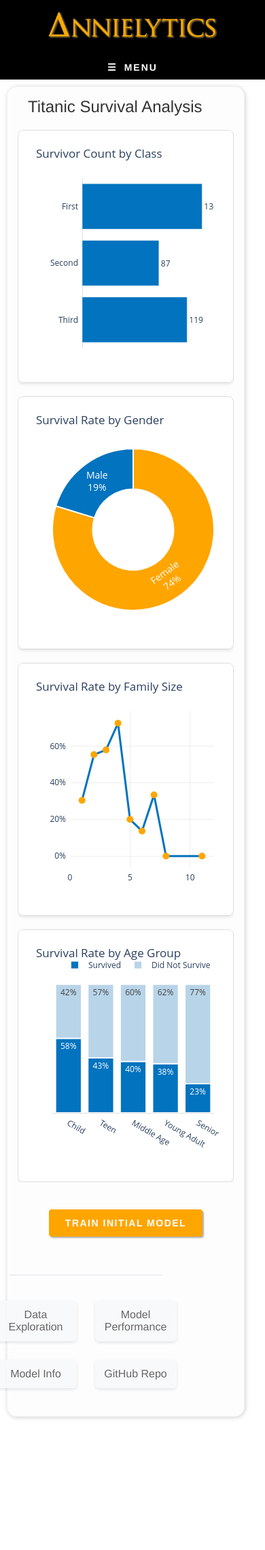
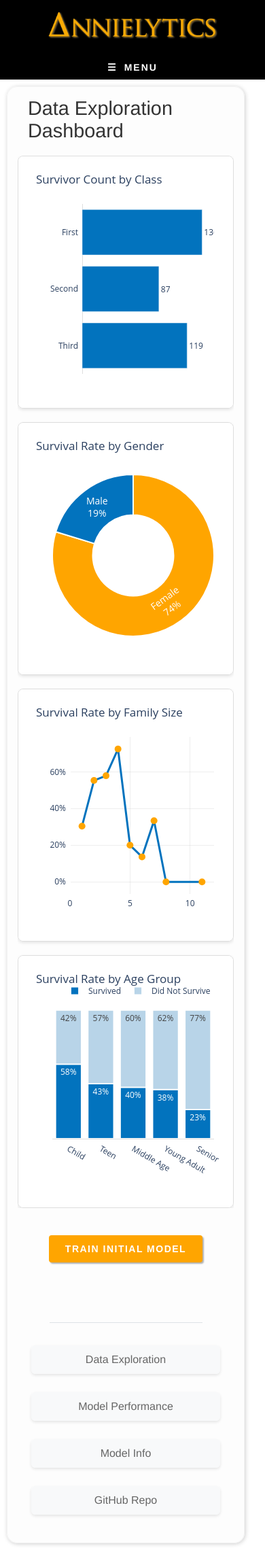
Before and after one commit to i-make-data-sexy/xgboost-titanic, a Flask app: page / in a window 390 px wide. Shown: the whole page at 68% size. Before the commit the page ends 2087 px from the top, so only its background shows below. Run offline with Flask 3, Linux system fonts and the light colour scheme; some libraries are stand-ins or nearby versions.

```diff
--- a/static/css/styles.css
+++ b/static/css/styles.css
@@ -45,47 +45,6 @@
         --link-hover: #0273BE;
         --link-visited: #4E9DD2;
     }
-
-
-
-/* ========================================================================
-Annielytics Fonts
-======================================================================== */
-
-@font-face {
-    font-family: 'Ek Mukta';
-    src: url('static/fonts/ek-mukta/EkMukta-Light.ttf') format('truetype');
-    font-weight: 200;
-    font-style: normal;
-}
-
-@font-face {
-    font-family: 'Ek Mukta';
-    src: url('static/fonts/ek-mukta/EkMukta-Regular.ttf') format('truetype');
-    font-weight: 300;
-    font-style: normal;
-}
-
-@font-face {
-    font-family: 'Ek Mukta';
-    src: url('static/fonts/ek-mukta/EkMukta-Medium.ttf') format('truetype');
-    font-weight: 400;
-    font-style: normal;
-}
-
-@font-face {
-    font-family: 'Ek Mukta';
-    src: url('static/fonts/ek-mukta/EkMukta-SemiBold.ttf') format('truetype');
-    font-weight: 500;
-    font-style: normal;
-}
-
-@font-face {
-    font-family: 'Ek Mukta';
-    src: url('static/fonts/ek-mukta/EkMukta-Bold.ttf') format('truetype');
-    font-weight: 600;
-    font-style: normal;
-}
 
 
 /* ========================================================================
@@ -391,7 +341,7 @@ p a:hover {
 .footer::before {
     content: '';
     position: absolute;
-    margin: 0 0 2rem 0;
+    margin: 2rem 0 2rem 0;
     top: 0;
     width: 225px;
     height: 1px;
@@ -402,7 +352,7 @@ p a:hover {
     display: flex;
     justify-content: space-evenly;
     max-width: 800px;
-    margin-top: 2em;
+    margin-top: 60px;
 }
 
 .footer-link {
@@ -454,7 +403,6 @@ p a:hover {
 
 .plot-container {
     min-width: 600px;
-    overflow: auto;
 }
 
 /* ================================================
@@ -750,219 +698,11 @@ p a:hover {
 
 
 /* ======================================================================
-    Responsive: XGBoost Demo
+    Responsive
    ======================================================================= */
 
-/* ================================================
-   Breakpoint: 1280px - Break into 2 rows (3 columns each)
-   ================================================ */
-@media only screen and (max-width: 1280px) {
-    .metrics-summary {
-        display: grid;
-        grid-template-columns: repeat(3, 1fr);  /* 3 columns, 2 rows */
-        max-width: 900px;
-        margin: 2rem auto;
-    }
-
-    .metric-card {
-        width: 100%;  /* Full width of grid cell */
-        min-width: 180px;
-    }
-
-    .metric-value {
-        text-align: center;
-    }
-}
-
-/* ================================================
-   Breakpoint: 1280px - Single column charts
-   ================================================ */
-@media only screen and (max-width: 1280px) {
-    /* Charts in single column */
-    .charts-grid {
-        grid-template-columns: 1fr;  /* Single column */
-        overflow-x: auto;  /* Allow horizontal scroll for wide charts */
-    }
-
-    /* Model performance charts in single column */
-    .model-chart-row {
-        flex-direction: column;
-    }
-
-    .model-chart-row .chart-container {
-        width: 100%;
-        margin-bottom: 20px;
-    }
-
-    /* Center the dashboard container */
-    .dashboard-container {
-        padding: 20px;
-        margin: 20px auto;
-    }
-}
-
-/* ================================================
-   Breakpoint: 768px - Hide nav links
-   ================================================ */
-@media only screen and (max-width: 768px) {
-    /* Hide dashboard navigation links */
-    .header-nav > p,
-    .header-nav > a,
-    .header-nav .link {
-        display: none !important;
-    }
-
-    /* Adjust header for single element */
-    .header-nav {
-        justify-content: left;
-    }
-
-    /* Card-like footer links for small screens */
-    .footer-link {
-        display: block;
-        width: 220px;
-        padding: 12px 10px;
-        background-color: rgba(248, 249, 250, 0.9);
-        border-radius: 6px;
-        box-shadow: 0 2px 4px rgba(0,0,0,0.1);
-        transition: box-shadow 0.3s, transform 0.3s, color 0.3s;
-        text-align: center;
-        margin: 6px;
-        font-size: 16px;
-        color: #666;
-    }
-
-    .footer-link:hover {
-        box-shadow: 0 4px 8px rgba(0,0,0,0.15);
-        transform: translateY(-3px);
-        /* color: #0273be; */
-        color: white;
-        background-color: var(--color-brand-orange);
-        text-decoration: none;
-    }
-
-    .footer {
-        position: relative;
-        display: flex;
-        flex-direction: column;
-        align-items: center;
-        margin: 20px 20px;
-    }
-
-    .footer-nav {
-        display: grid;
-        grid-template-columns: 1fr 1fr; /* Create 2 columns */
-        gap: 15px; /* Even spacing between items */
-        width: 100%;
-        max-width: 300px;
-        justify-items: center; /* Center items horizontally */
-        align-items: center; /* Center items vertically */
-    }
-
-}
-
-/* ================================================
-   Breakpoint: 660px - Executive Summary 3 rows (2 columns)
-   ================================================ */
-@media only screen and (max-width: 660px) {
-    .metrics-summary {
-        grid-template-columns: repeat(2, 1fr);  /* 2 columns, 3 rows */
-        max-width: 500px;
-    }
-
-    /* Ensure chart containers can scroll horizontally */
-    .chart-container {
-        overflow-x: auto;
-    }
-}
-
-/* ================================================
-   Breakpoint: 510px - Executive Summary single column
-   ================================================ */
-@media only screen and (max-width: 510px) {
-    .metrics-summary {
-        grid-template-columns: 1fr;  /* Single column */
-        max-width: 350px;
-    }
-
-    .metric-card {
-        max-width: 300px;
-        margin: 0 auto;
-    }
-
-    /* Footer in single column */
-    .footer {
-        grid-template-columns: 1fr;
-        max-width: 160px;
-    }
-
-    /* Adjust container padding for mobile */
-    .dashboard-container {
-        padding: 15px;
-        margin: 10px;
-        border-radius: 15px;
-    }
-
-    /* Smaller headings on mobile */
-    h1 {
-        font-size: 1.5rem;
-    }
-
-    h2 {
-        font-size: 1.2rem;
-        margin: 20px 0 0 10px;
-    }
-
-    .footer-link {
-        display: block;
-        width: 120px;
-        padding: 12px 10px;
-        background-color: rgba(248, 249, 250, 0.9);
-        border-radius: 6px;
-        box-shadow: 0 2px 4px rgba(0,0,0,0.1);
-        transition: box-shadow 0.3s, transform 0.3s, color 0.3s;
-        text-align: center;
-        margin: 6px;
-        font-size: 16px;
-        color: #666;
-    }
-
-    .footer-link:hover {
-        box-shadow: 0 4px 8px rgba(0,0,0,0.15);
-        transform: translateY(-3px);
-        /* color: #0273be; */
-        color: white;
-        background-color: var(--color-brand-orange);
-        text-decoration: none;
-    }
-
-    .footer {
-        position: relative;
-        display: flex;
-        flex-direction: column;
-        align-items: center;
-        margin: 20px 20px;
-    }
-
-    .footer-nav {
-        display: grid;
-        grid-template-columns: 1fr 1fr;     /* Create 2 columns */
-        gap: 15px;                          /* Even spacing between items */
-        width: 100%;
-        max-width: 300px;
-        justify-items: center;              /* Center items horizontally */
-        align-items: center;                /* Center items vertically */
-    }
-}
-
-
-
-/* ========================================================================
-  Responsive: Annielytics Site Elements
-  ======================================================================== */
-
 /* ===============================
-   Large Devices (>1024px)  - Updated 3/22/35 to match other apps
+   A: Large Devices (>1024px)
   ============================== */
 
 @media only screen and (min-width: 1024px) {
@@ -1095,13 +883,92 @@ p a:hover {
 
 }
 
+/* ================================================
+   XGB: Breakpoint: 960 Executive Summary 2 columns
+   ================================================ */
+
+@media only screen and (max-width: 960px) {
+    .metrics-summary {
+        grid-template-columns: repeat(2, 1fr);      /* 2 columns, 3 rows */
+        max-width: 500px;
+    }
+
+    /* Ensure chart containers can scroll horizontally */
+    .chart-container {
+        overflow-x: auto;
+    }
+
+    .metric-value {
+        font-size: 2rem;
+    }
+}
+
+
 /* ===============================
-   Small Devices (<800px)
+   XGB & A: Small Devices (<800px)
   ============================== */
 
 @media only screen and (max-width: 800px) {
 
-   /* REUSABLE */
+    /* XGB */
+
+   /* Hide dashboard navigation links */
+    .header-nav > p,
+    .header-nav > a,
+    .header-nav .link {
+        display: none !important;
+    }
+
+    /* Adjust header for single element */
+    .header-nav {
+        justify-content: left;
+    }
+
+    .model-chart-row .chart-container {
+        overflow: scroll;
+    }
+
+    .footer {
+        position: relative;
+        display: flex;
+        flex-direction: column;
+        align-items: center;
+        margin: 20px 20px;
+    }
+
+    .footer-nav {
+        display: grid;
+        grid-template-columns: 1fr 1fr;             /* Create 2 columns */
+        gap: 15px;                                  /* Even spacing between items */
+        width: 100%;
+        justify-items: center;                      /* Center items horizontally */
+        align-items: center;                        /* Center items vertically */
+    }
+
+    /* Card-like footer links for small screens */
+    .footer-link {
+        display: block;
+        width: 220px;
+        padding: 12px 10px;
+        background-color: rgba(248, 249, 250, 0.9);
+        border-radius: 6px;
+        box-shadow: 0 2px 4px rgba(0,0,0,0.1);
+        transition: box-shadow 0.3s, transform 0.3s, color 0.3s;
+        text-align: center;
+        margin: 6px;
+        font-size: 16px;
+        color: #666;
+    }
+
+    .footer-link:hover {
+        box-shadow: 0 4px 8px rgba(0,0,0,0.15);
+        transform: translateY(-3px);
+        color: white;
+        background-color: var(--color-brand-orange);
+        text-decoration: none;
+    }
+
+    /* Annielytics */
 
    .container-fluid {
        padding: 20px;
@@ -1192,8 +1055,56 @@ p a:hover {
        font-size: 25px;
    }
 
-   .footer-nav {
+   /* .footer-nav {
         flex-wrap: wrap;
         justify-content: center;
+    } */
+}
+
+
+/* ================================================
+   XGB: Breakpoint 600px
+   ================================================ */
+@media only screen and (max-width: 600px) {
+     /* Adjust container padding for mobile */
+    .dashboard-container {
+        padding: 15px;
+        margin: 10px;
+        border-radius: 15px;
+    }
+
+    .metrics-summary {
+        grid-template-columns: 1fr !important;                 /* Single column */
+        /* max-width: 350px; */
+    }
+
+    .metric-card {
+        width: 100%;
+        max-width: 300px;
+        margin: 0 auto;
+    }
+
+    /* Footer in single column */
+    .footer {
+        grid-template-columns: 1fr;
+        /* max-width: 160px; */
+    }
+
+    .footer-nav {
+        grid-template-columns: 1fr;
+    }
+
+    .footer-link {
+        width: 100%;
+    }
+
+    /* Smaller headings on mobile */
+    h1 {
+        font-size: 1.8em;
+    }
+
+    h2 {
+        font-size: 1.5rem;
+        margin: 20px 0 0 10px;
     }
 }
--- a/templates/index.html
+++ b/templates/index.html
@@ -7,7 +7,7 @@
 {# Set the header text #}
 {% block header %}
     <div class="header-nav">
-        <h1>Titanic Survival Analysis</h1>
+        <h1>Data Exploration Dashboard</h1>
         <p><a href="/model-performance">View the Model Performance dashboard</a></p>
     </div>
 {% endblock %}s
```
Also changed, not shown: other parts of static/css/styles.css (+87 -53 lines), templates/model-performance.html (+4 -4 lines).
